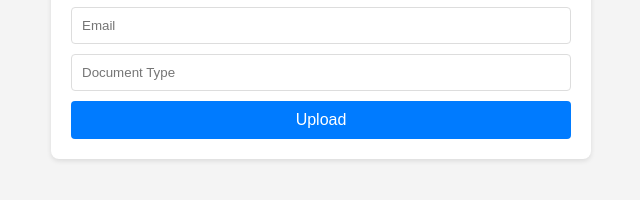
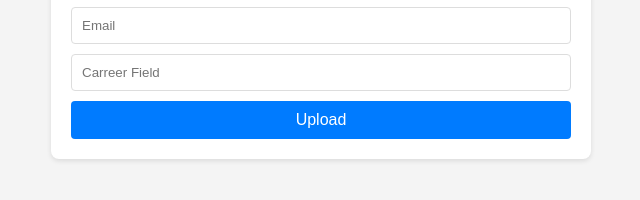
Before and after one commit to It-SB/SmileyUpload, a plain HTML site: page index.html in a window 1280 px wide. Shown: the part 432-632 px from the top of the page, 319-959 px from the left. Drawn offline with Linux system fonts and the light colour scheme.

Commit message:
Update index.html

```diff
--- a/index.html
+++ b/index.html
@@ -82,7 +82,7 @@
       <input type="text" name="name" placeholder="Name" required />
       <input type="text" name="surname" placeholder="Surname" required />
       <input type="email" name="email" placeholder="Email" required />
-      <input type="text" name="documentType" placeholder="Document Type" required />
+      <input type="text" name="Carreer Field" placeholder="Carreer Field" required />
       <button type="submit">Upload</button>
     </form>
     <div id="message" class="message"></div>
```
